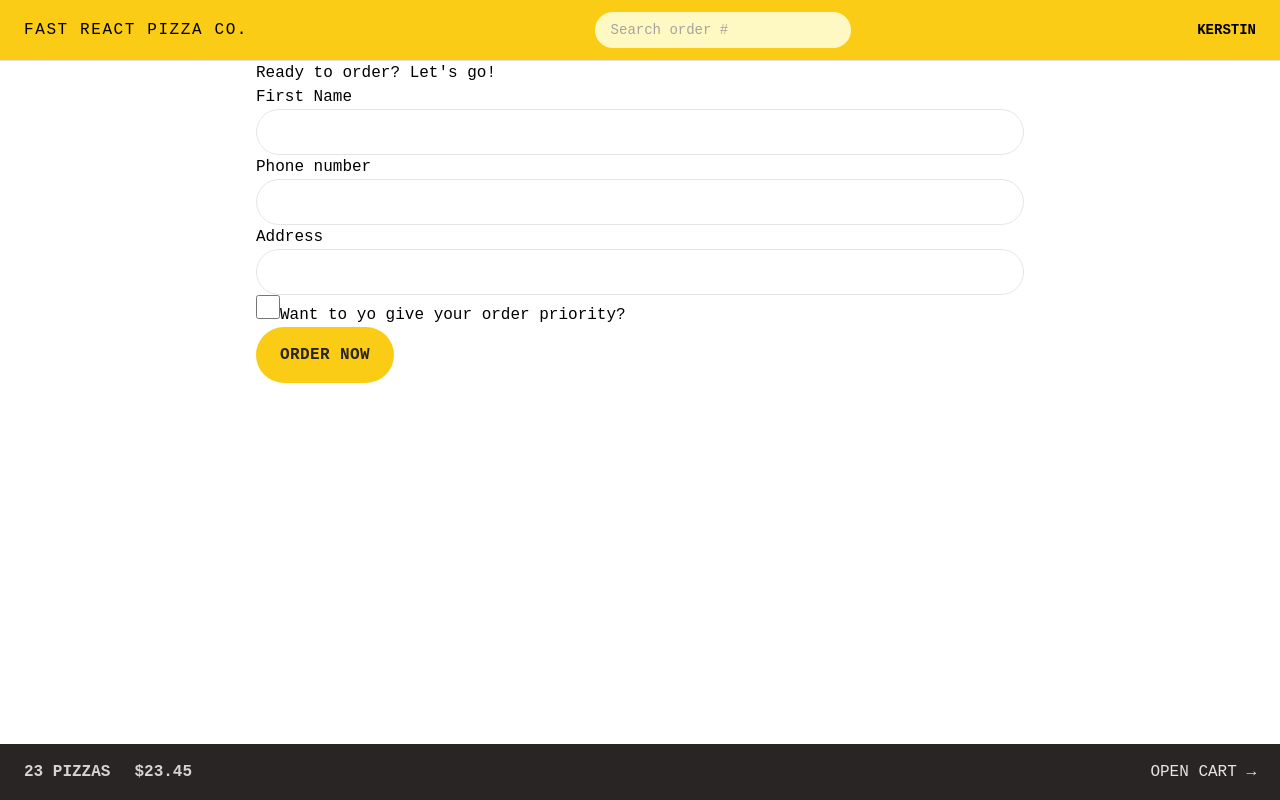
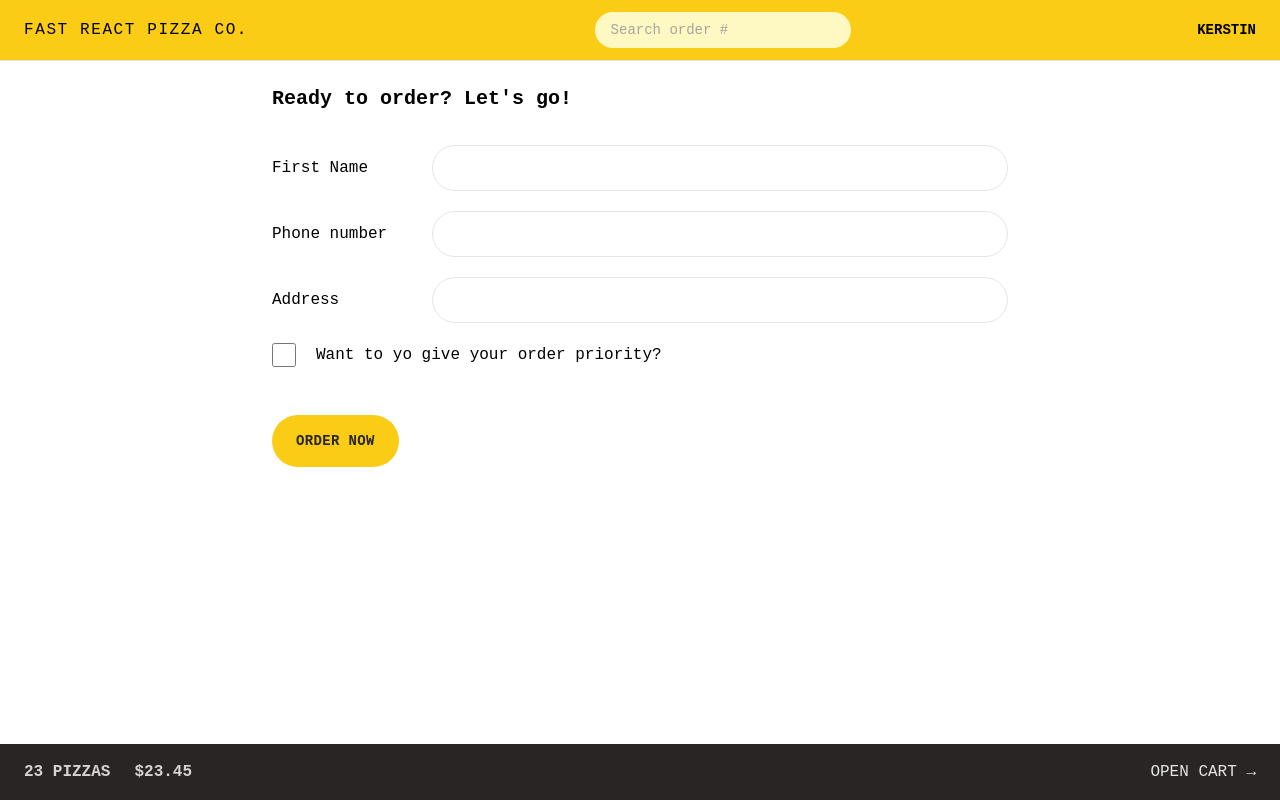
Before and after one commit to kerstin-w/fast-react-pizza, a React app: page /order/new in a window 1280 px wide. Built offline with nearby package versions, Linux system fonts and the light colour scheme; the HTML template or start-up script is replaced by a standard one.

Commit message:
style: Add styling to the CreateOrder component

```diff
--- a/src/features/order/CreateOrder.jsx
+++ b/src/features/order/CreateOrder.jsx
@@ -44,31 +44,40 @@
   const cart = fakeCart;
 
   return (
-    <div>
-      <h2>Ready to order? Let's go!</h2>
+    <div className="px-4 py-6">
+      <h2 className="mb-8 text-xl font-semibold">Ready to order? Let's go!</h2>
 
       <Form method="POST">
-        <div>
-          <label>First Name</label>
-          <input className="input" type="text" name="customer" required />
+        <div className="grap-2 mb-5 flex flex-col sm:flex-row sm:items-center">
+          <label className="sm:basis-40">First Name</label>
+          <input className="input grow" type="text" name="customer" required />
         </div>
 
-        <div>
-          <label>Phone number</label>
-          <div>
-            <input className="input" type="tel" name="phone" required />
-          </div>
-          {formErrors?.phone && <p>{formErrors.phone}</p>}
-        </div>
-
-        <div>
-          <label>Address</label>
-          <div>
-            <input className="input" type="text" name="address" required />
+        <div className="grap-2 mb-5 flex flex-col sm:flex-row sm:items-center">
+          <label className="sm:basis-40">Phone number</label>
+          <div className="grow">
+            <input className="input w-full" type="tel" name="phone" required />
+            {formErrors?.phone && (
+              <p className="mt-2 rounded-md bg-red-100 p-2 text-xs text-red-700">
+                {formErrors.phone}
+              </p>
+            )}
           </div>
         </div>
 
-        <div>
+        <div className="grap-2 mb-5 flex flex-col sm:flex-row sm:items-center">
+          <label className="sm:basis-40">Address</label>
+          <div className="grow">
+            <input
+              className="input w-full"
+              type="text"
+              name="address"
+              required
+            />
+          </div>
+        </div>
+
+        <div className="mb-12 flex items-center gap-5">
           <input
             className="h-6 w-6 accent-yellow-400 focus:outline-none focus:ring focus:ring-yellow-400 focus:ring-offset-2"
             type="checkbox"
@@ -77,7 +86,9 @@
             // value={withPriority}
             // onChange={(e) => setWithPriority(e.target.checked)}
           />
-          <label htmlFor="priority">Want to yo give your order priority?</label>
+          <label htmlFor="priority" className="font-medium">
+            Want to yo give your order priority?
+          </label>
         </div>
 
         <div>
--- a/src/index.css
+++ b/src/index.css
@@ -4,7 +4,7 @@
 
 @layer components {
   .input {
-    @apply w-full rounded-full border border-stone-200 px-4 py-2 text-sm placeholder-stone-400 transition-all duration-300 focus:outline-none focus:ring focus:ring-yellow-400 md:px-6 md:py-3;
+    @apply rounded-full border border-stone-200 px-4 py-2 text-sm placeholder-stone-400 transition-all duration-300 focus:outline-none focus:ring focus:ring-yellow-400 md:px-6 md:py-3;
   }
   /* https://dev.to/afif/i-made-100-css-loaders-for-your-next-project-4eje */
   .loader {
--- a/src/ui/Button.jsx
+++ b/src/ui/Button.jsx
@@ -2,13 +2,13 @@
 
 function Button({ children, disabled, to, type }) {
   const base =
-    "inline-block rounded-full bg-yellow-400 font-semibold uppercase tracking-wide text-stone-800 transition-colors duration-300 hover:bg-yellow-300 focus:bg-yellow-300 focus:outline-none focus:ring focus:ring-yellow-300 focus:ring-offset-2 disabled:cursor-not-allowed disabled:text-stone-600";
+    "inline-block text-sm rounded-full bg-yellow-400 font-semibold uppercase tracking-wide text-stone-800 transition-colors duration-300 hover:bg-yellow-300 focus:bg-yellow-300 focus:outline-none focus:ring focus:ring-yellow-300 focus:ring-offset-2 disabled:cursor-not-allowed disabled:text-stone-600";
 
   const styles = {
     primary: base + " px-4 py-3 md:px-6 md:py-4",
     small: base + " px-4 py-2 md:px-5 md:py-2.5 text-xs",
     secondary:
-      "inline-block rounded-full border-2 border-stone-3 bg-transparent font-semibold uppercase tracking-wide text-stone-400 transition-colors duration-300 hover:text-stone-800 hover:bg-stone-300 focus:bg-stone-300 focus:outline-none focus:ring focus:ring-stone-200 focus:ring-offset-2 focus:text-stone-800 disabled:cursor-not-allowed disabled:text-stone-600 px-4 py-2.5 md:px-6 md:py-3.5",
+      "inline-block text-sm rounded-full border-2 border-stone-3 bg-transparent font-semibold uppercase tracking-wide text-stone-400 transition-colors duration-300 hover:text-stone-800 hover:bg-stone-300 focus:bg-stone-300 focus:outline-none focus:ring focus:ring-stone-200 focus:ring-offset-2 focus:text-stone-800 disabled:cursor-not-allowed disabled:text-stone-600 px-4 py-2.5 md:px-6 md:py-3.5",
   };
   if (to)
     return (
```
